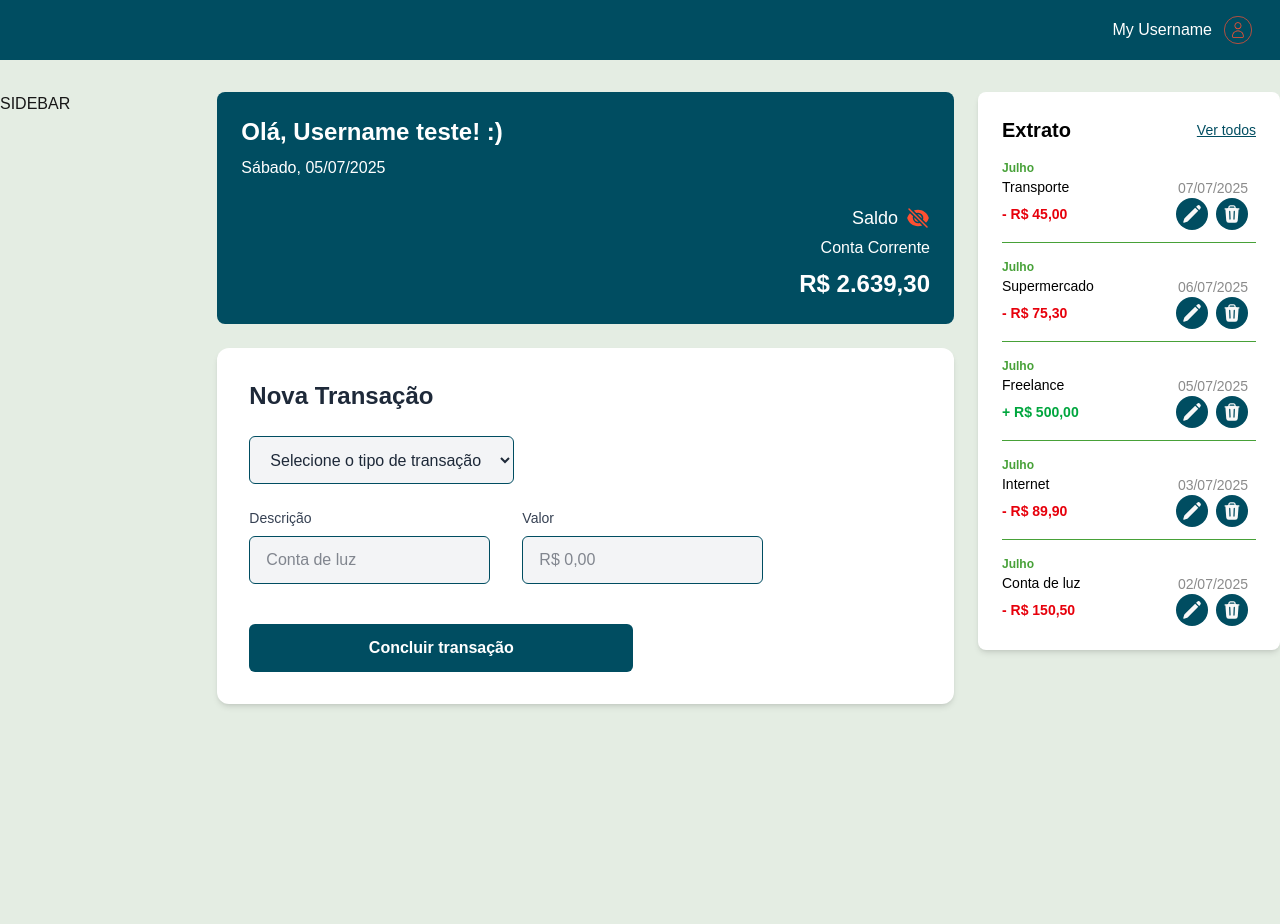
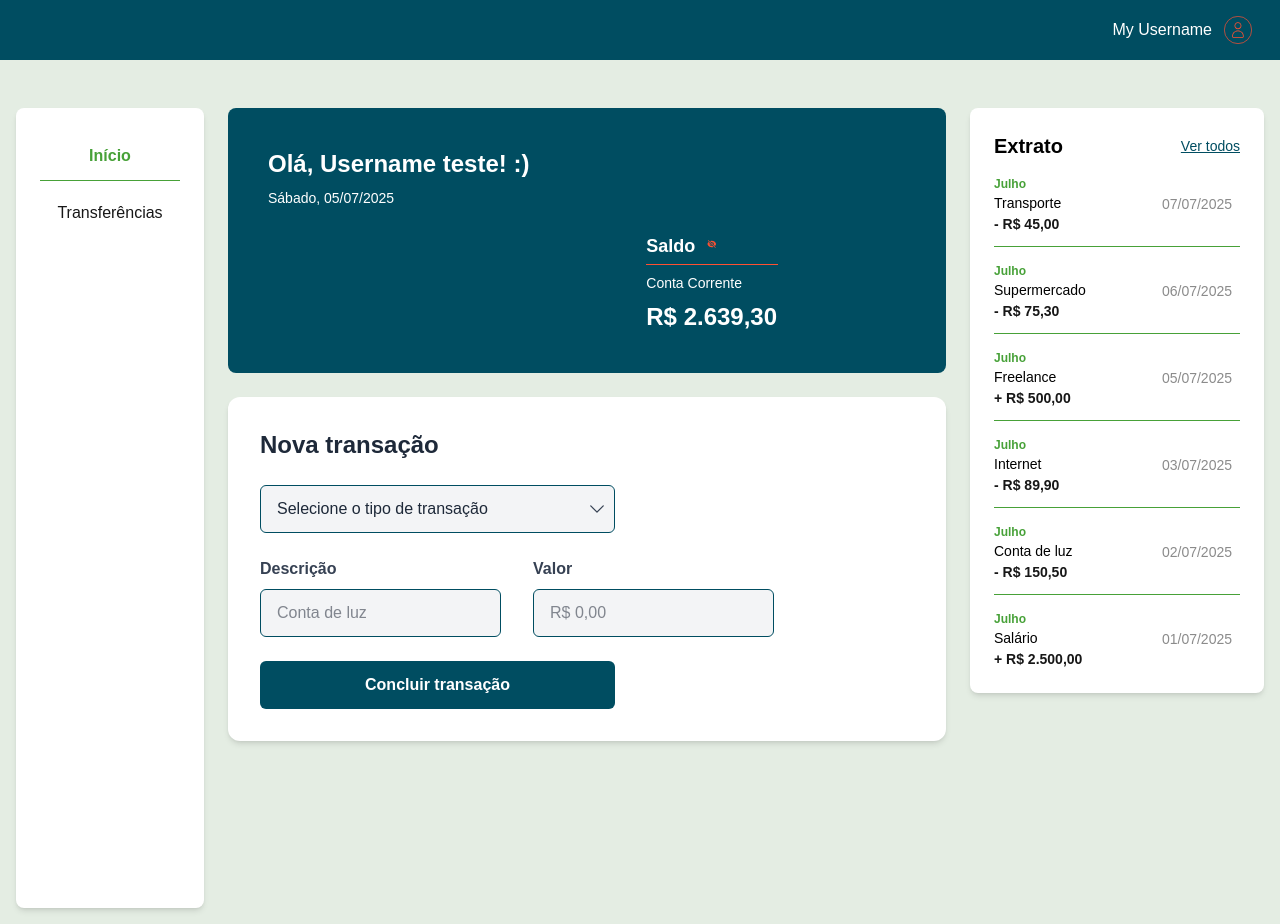
Before and after one commit to YmayroFerreira/FIAP---Pos-Tech-Challenge-Fase-01, a Next.js app: page / in a window 1280 px wide. Before the commit the page ends 800 px from the top, so only its background shows below. Built offline with nearby package versions, Linux system fonts and the light colour scheme.

Commit message:
Implementado o sidebar no layout para que fique fixo em tela; Ajustes de formatação na homepage para ficar mais proximo do figma.

```diff
--- a/src/app/components/banking/BalanceCard.tsx
+++ b/src/app/components/banking/BalanceCard.tsx
@@ -35,30 +35,36 @@ export default function BalanceCard() {
 
   return (
     <div className="bg-gradient-bb text-white p-6 w-full text-2xl rounded-lg">
-      <div className="flex flex-col items-start mb-6">
-        <p className="font-bold mb-2">Olá, {userInfo.name}! :)</p>
-        <p className="text-base capitalize">{currentDate || "Carregando..."}</p>
+      <div className="flex flex-col md:grid md:grid-cols-7 gap-6 p-4">
+        <div className="col-span-full md:col-span-4">
+          <p className="font-semibold mb-2">Olá, {userInfo.name}! :)</p>
+          <p className="text-sm text-base capitalize">
+            {currentDate || "Carregando..."}
+          </p>
         </div>
 
-      <div className="flex flex-col items-end">
-        <div className="flex items-center gap-2 mb-1">
-          <p className="text-lg">Saldo</p>
+        <div className="col-start-5 row-start-2">
+          <div className="flex items-baseline gap-3 mb-1">
+            <p className="text-lg font-semibold">Saldo</p>
             <BalanceIcon
-            className="size-6 text-bb-red cursor-pointer hover:opacity-80 transition-opacity"
+              className="size-4 text-bb-red cursor-pointer hover:opacity-80 transition-opacity text-center"
               onClick={toggleVisibility}
             />
           </div>
-
-        <p className="text-base mb-2">{userInfo.accountType}</p>
+          <div className="w-33 h-px bg-bb-red mb-2"></div>
+          <p className="text-sm text-base mb-2 whitespace-nowrap">
+            {userInfo.accountType}
+          </p>
 
           <div className="text-right">
             {showBalance ? (
-            <p className="text-2xl font-bold">
+              <p className="text-2xl font-semibold">
                 {formatCurrency(currentBalance)}
               </p>
             ) : (
-            <p className="text-2xl font-bold">••••••••••</p>
+              <p className="text-2xl font-semibold">••••••••••</p>
             )}
+          </div>
         </div>
       </div>
     </div>
--- /dev/null
+++ b/src/app/components/banking/Sidebar.tsx
@@ -0,0 +1,45 @@
+"use client";
+
+import React from "react";
+import Link from "next/link";
+import { usePathname } from "next/navigation";
+
+// Dados mockados para os links da sidebar
+const navItems = [
+  { name: "Início", href: "/" },
+  { name: "Transferências", href: "/transactions" },
+];
+
+export default function Sidebar() {
+  const pathname = usePathname();
+
+  return (
+    <nav className="bg-white text-text-bb-black h-screen p-6 rounded-lg shadow-md">
+      <ul className="space-y-2">
+        {navItems.map((item) => {
+          const isActive = pathname === item.href;
+          return (
+            <li
+              key={item.name}
+              className={`border-b last:border-b-0 last:pb-0 ${
+                isActive ? "border-bb-light-green" : "border-bb-back"
+              }`}
+            >
+              <Link
+                href={item.href}
+                className={`block py-3 px-4 rounded-md transition-colors duration-150 ease-in-out
+                ${
+                  isActive
+                    ? "text-bb-light-green font-semibold text-center"
+                    : "hover:text-bb-light-green/80 text-center"
+                }`}
+              >
+                {item.name}
+              </Link>
+            </li>
+          );
+        })}
+      </ul>
+    </nav>
+  );
+}
--- a/src/app/components/banking/Statement.tsx
+++ b/src/app/components/banking/Statement.tsx
@@ -35,6 +35,10 @@ export default function Statement({
     return new Date(dateString).toLocaleDateString("pt-BR", {
       month: "long",
     });
+  };
+
+  const formatTransactionStyle = (type: "Entry" | "Exit") => {
+    return type === "Entry" ? "text-green-600" : "text-red-600";
   };
 
   const formatCurrency = (amount: number) => {
@@ -82,7 +86,9 @@ export default function Statement({
   return (
     <div className="bg-white p-6 rounded-lg shadow-md w-full">
       <div className="flex justify-between items-center mb-4">
-        <h2 className="text-xl font-semibold text-bb-black">Extrato</h2>
+        <h2 className="text-xl font-semibold text-bb-black">
+          {isPaginated ? "Transações" : "Extrato"}
+        </h2>
         {!isPaginated && (
           <Link
             href="/transactions"
@@ -119,14 +125,15 @@ export default function Statement({
                 <div className="flex justify-between items-center">
                   <p
                     className={`justify-start font-semibold ${
-                      transaction.type === "Entry"
-                        ? "text-green-600"
-                        : "text-red-600"
+                      isPaginated
+                        ? formatTransactionStyle(transaction.type)
+                        : ""
                     }`}
                   >
                     {transaction.type === "Entry" ? "+" : "-"}{" "}
                     {formatCurrency(transaction.amount)}
                   </p>
+                  {isPaginated && (
                     <div className="flex justify-end space-x-2">
                       <div
                         className="w-8 h-8 bg-bb-green rounded-full flex items-center justify-center cursor-pointer hover:bg-gray-300 transition-colors"
@@ -141,6 +148,7 @@ export default function Statement({
                         <TrashIcon className="size-5 text-bb-white" />
                       </div>
                     </div>
+                  )}
                 </div>
               </div>
             </div>
@@ -172,7 +180,7 @@ export default function Statement({
 
       {/* Edit Modal */}
       {editingTransaction && (
-        <div className="fixed inset-0 bg-black bg-opacity-50 flex items-center justify-center z-50">
+        <div className="fixed inset-0 bg-black/50 flex items-center justify-center z-50">
           <div className="max-w-2xl w-full mx-4">
             <TransactionForm
               editingTransaction={editingTransaction}
--- a/src/app/components/banking/TransactionForm.tsx
+++ b/src/app/components/banking/TransactionForm.tsx
@@ -3,6 +3,8 @@
 import { useStatement } from "@/context/StatementContext";
 import { useCurrencyMask } from "@/hooks/useCurrencyMask";
 import { useRef, useState, useEffect } from "react";
+import { ChevronDownIcon } from "@heroicons/react/24/solid";
+
 import type { Transaction } from "@/context/StatementContext";
 
 interface Props {
@@ -90,7 +92,7 @@ export default function TransactionForm({
     <section className={containerClasses}>
       <div className="flex justify-between items-center mb-6">
         <h2 className="font-bold text-gray-800 text-2xl">
-          {isEditMode ? "Editar Transação" : "Nova Transação"}
+          {isEditMode ? "Editar transação" : "Nova transação"}
         </h2>
         {isModal && onCancel && (
           <button
@@ -103,8 +105,10 @@ export default function TransactionForm({
       </div>
 
       <div className="space-y-6">
+        <div className="flex gap-8">
+          <div className="relative max-w-[355px] w-full">
             <select
-          className="max-w-[355px] h-12 px-4 text-gray-800 bg-gray-100 border border-bb-green rounded-md focus:outline-none focus:ring-2 focus:border-bb-green"
+              className="max-w-[355px] w-full h-12 px-4 pr-10 text-gray-800 bg-gray-100 border border-bb-green rounded-md focus:outline-none focus:ring-2 focus:border-bb-green appearance-none cursor-pointer"
               name="typeOfTransaction"
               value={transactionType}
               onChange={(e) => setTransactionType(e.target.value)}
@@ -116,11 +120,16 @@ export default function TransactionForm({
               <option value="Entry">Entrada</option>
               <option value="Exit">Saída</option>
             </select>
+            <div className="pointer-events-none absolute inset-y-0 right-0 flex items-center px-2 text-gray-700">
+              <ChevronDownIcon className="h-5 w-5" />
+            </div>
+          </div>
+        </div>
 
         <div className="flex gap-8">
           <div className="flex flex-col gap-2">
             <label
-              className="font-medium text-gray-700 text-sm"
+              className="font-medium text-gray-700 font-semibold"
               htmlFor="DescriptionOfTransactionId"
             >
               Descrição
@@ -139,7 +148,7 @@ export default function TransactionForm({
 
           <div className="flex flex-col gap-2">
             <label
-              className="font-medium text-gray-700 text-sm"
+              className="font-medium text-gray-700 font-semibold"
               htmlFor="valueOfTransactionId"
             >
               Valor
@@ -157,7 +166,7 @@ export default function TransactionForm({
           </div>
         </div>
 
-        <div className="pt-4">
+        <div className="max-w-[355px]">
           <div className="flex gap-4 w-full">
             <button
               className="flex-1 max-w-sm h-12 bg-bb-green text-white font-semibold rounded-md hover:opacity-90 cursor-pointer duration-200 transition-opacity"
--- a/src/app/edit-transaction/page.tsx
+++ b/src/app/edit-transaction/page.tsx
@@ -1,10 +1,10 @@
 export default function EditTransaction() {
-return (
+  return (
     <div className="grid grid-rows-[20px_1fr_20px] items-center justify-items-center min-h-screen p-8 pb-20 gap-16 sm:p-20 font-[family-name:var(--font-geist-sans)]">
       <main className="flex flex-col gap-[32px] row-start-2 items-center sm:items-start">
-        <h1>Editar Transação</h1>
+        <h1>Editar transação</h1>
         <p>tela de Editar Transação</p>
       </main>
-      </div>
-    )
+    </div>
+  );
 }
--- a/src/app/layout.tsx
+++ b/src/app/layout.tsx
@@ -4,6 +4,7 @@ import GlobalHeader from "@/app/components/global/Header";
 
 import "./globals.css";
 import { StatementProvider } from "@/context/StatementContext";
+import Sidebar from "./components/banking/Sidebar";
 
 const geistSans = Geist({
   variable: "--font-geist-sans",
@@ -30,10 +31,17 @@ export default function RootLayout({
       <body
         className={`bg-bb-emerald ${geistSans.variable} ${geistMono.variable} antialiased`}
       >
-        <div className="mb-8">
+        <header className="mb-8">
           <GlobalHeader />
+        </header>
+        <div className="flex flex-col md:grid md:grid-cols-12 gap-6 p-4">
+          <aside className="col-span-full md:col-span-2">
+            <Sidebar />
+          </aside>
+          <main className="col-span-full md:col-span-10">
+            <StatementProvider>{children}</StatementProvider>
+          </main>
         </div>
-        <StatementProvider>{children}</StatementProvider>
       </body>
     </html>
   );
--- a/src/app/page.tsx
+++ b/src/app/page.tsx
@@ -4,10 +4,7 @@ import Statement from "./components/banking/Statement";
 
 export default function Home() {
   return (
-    <div className="grid grid-cols-1 md:grid-cols-12 gap-6">
-      <aside className="col-span-full md:col-span-2">
-        <div>SIDEBAR</div>
-      </aside>
+    <div className="grid grid-cols-1 md:grid-cols-10 gap-6">
       <main className="col-span-full md:col-span-7">
         <div className="flex flex-col gap-6">
           <BalanceCard />
@@ -15,7 +12,7 @@ export default function Home() {
         </div>
       </main>
       <div className="col-span-full md:col-span-3">
-        <Statement showLatest={5} />
+        <Statement showLatest={6} />
       </div>
     </div>
   );
--- a/src/app/transactions/page.tsx
+++ b/src/app/transactions/page.tsx
@@ -1,13 +1,5 @@
 import Statement from "../components/banking/Statement";
 
 export default function Transactions() {
-  return (
-    <div>
-      <main>
-        <div className="px-64">
-          <Statement isPaginated={true} itemsPerPage={5} />
-        </div>
-      </main>
-    </div>
-  );
+  return <Statement isPaginated={true} itemsPerPage={5} />;
 }
```
Lines whose indentation alone changed are shown as unchanged.
